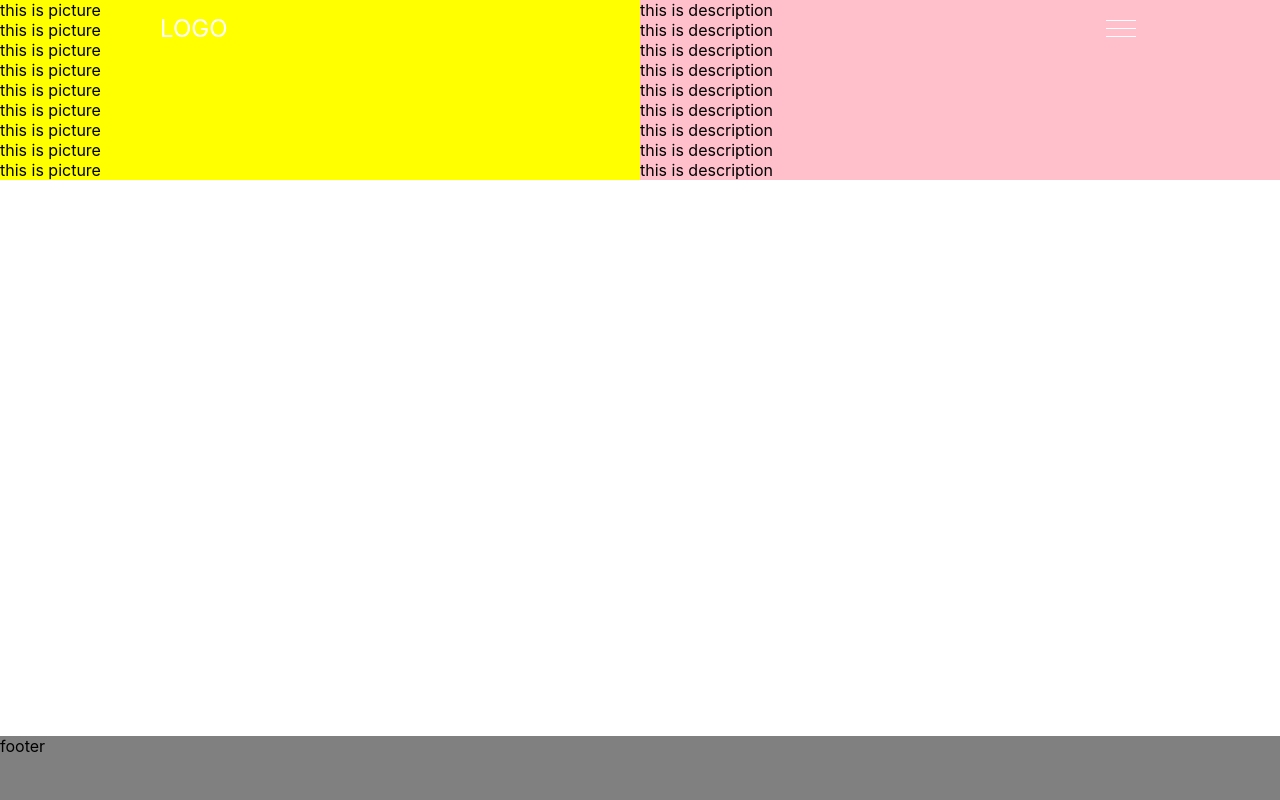
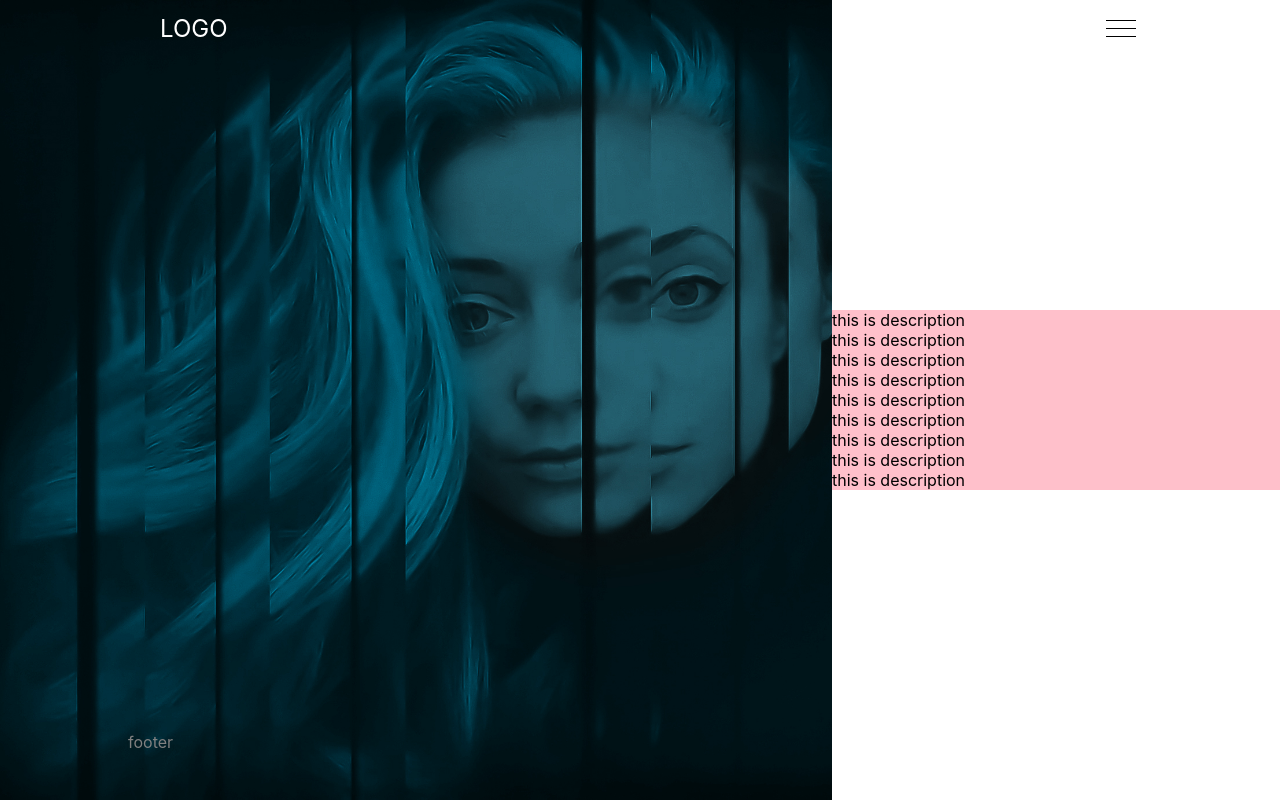
Before and after one commit to alexandra-pascal/my-portfolio, a React (Create React App) app: page /#/ in a window 1280 px wide. Built offline with nearby package versions, Linux system fonts and the light colour scheme.

Commit message:
add picture and make it full height on desktop

```diff
--- a/src/components/Footer/Footer.css
+++ b/src/components/Footer/Footer.css
@@ -1,5 +1,14 @@
 .footer {
   width: 100%;
-  height: 64px;
   background: grey;
 }
+@media (min-width: 700px) {
+  .footer {
+    padding: 3em 10%;
+    position: absolute;
+    bottom: 0;
+    left: 0;
+    background: none;
+    color: grey;
+  }
+}
--- a/src/components/Home/Home.css
+++ b/src/components/Home/Home.css
@@ -1,11 +1,6 @@
 @media (min-width: 700px) {
   .home-wrap {
     display: flex;
-  }
-  .picture-section {
-    flex: 1;
-  }
-  .description-section {
-    flex: 1;
+    align-items: center;
   }
 }
--- a/src/components/Home/PictureSection.css
+++ b/src/components/Home/PictureSection.css
@@ -1,8 +1,9 @@
 .picture-section-wrap {
-  background: yellow;
+  height: 70vh;
 }
 @media (min-width: 700px) {
   .picture-section-wrap {
-    flex: 1;
+    width: 65%;
+    height: 100vh;
   }
 }
--- a/src/components/Home/PictureSection.js
+++ b/src/components/Home/PictureSection.js
@@ -1,18 +1,11 @@
 import React from "react";
+import MainPicture from './../../img/me-green.jpg';
 import "./PictureSection.css";
 
 export default function PictureSection() {
   return (
     <div className="picture-section-wrap">
-      <div>this is picture</div>
-      <div>this is picture</div>
-      <div>this is picture</div>
-      <div>this is picture</div>
-      <div>this is picture</div>
-      <div>this is picture</div>
-      <div>this is picture</div>
-      <div>this is picture</div>
-      <div>this is picture</div>
+      <img src={MainPicture} alt="Alexandra Pascal"/>
     </div>
   );
 }
--- a/src/components/SideDrawer/DrawerToggleButton.css
+++ b/src/components/SideDrawer/DrawerToggleButton.css
@@ -18,3 +18,8 @@
   height: 1px;
   background: white;
 }
+@media (min-width: 700px) {
+  .toggle-button__line {
+    background: black;
+  }
+}
```
Also changed, not shown: src/img/me-green.jpg (added).
